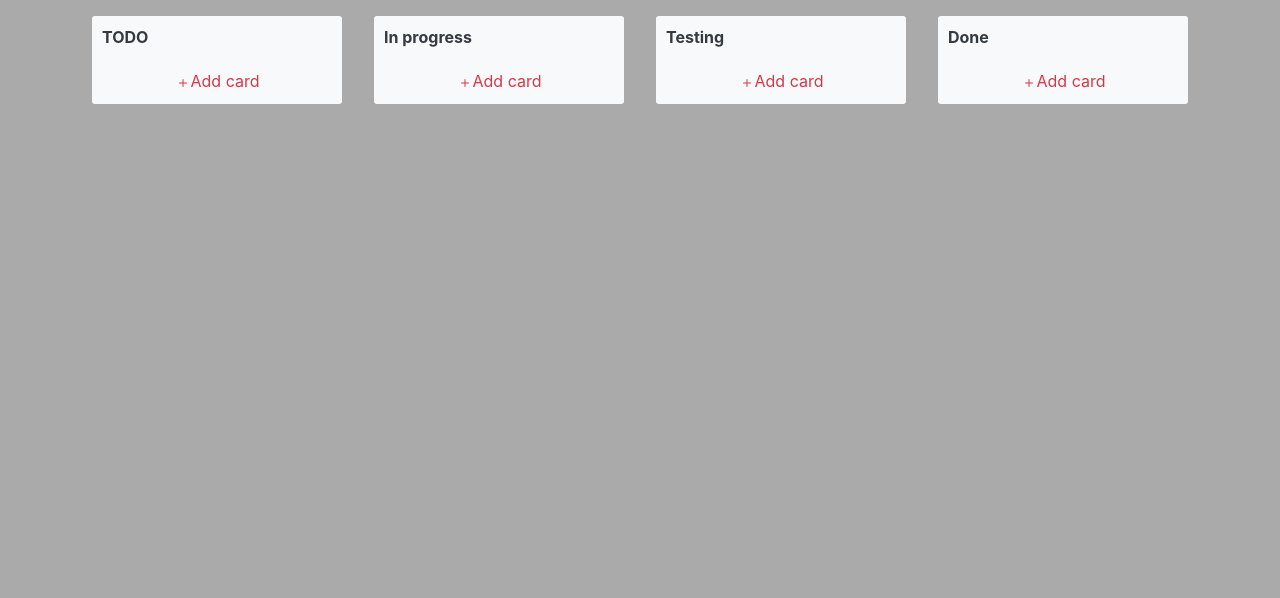
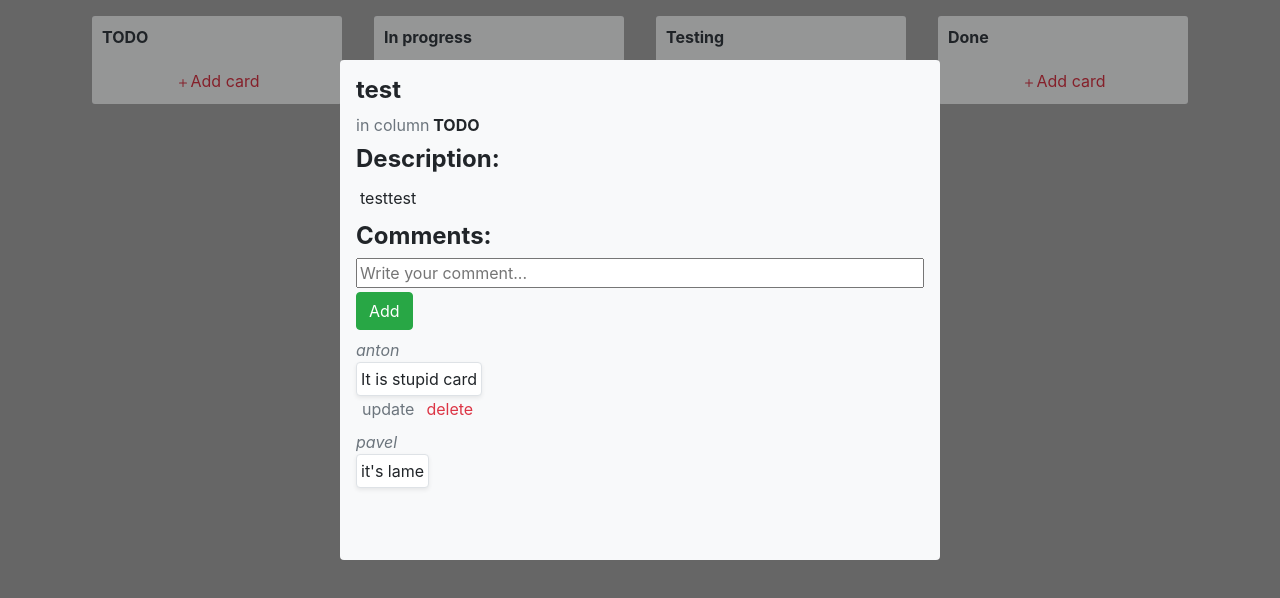
Before and after one commit to anton-tutolmin/test_kanban, a React app: page / in a window 1280 px wide. Shown: the top 598 px of the page. Built offline with nearby package versions, Linux system fonts and the light colour scheme.

Commit message:
added popup

```diff
--- a/src/app/App.scss
+++ b/src/app/App.scss
@@ -1,10 +1,5 @@
 body {
   background: #aaa;
-}
-
-.test {
-  color: green;
-  font-size: 10rem;
 }
 
 .mx1 {
--- a/src/app/App.tsx
+++ b/src/app/App.tsx
@@ -1,14 +1,26 @@
 import React from "react";
 import "./App.scss";
 import { Column } from "../components/column/Column";
+import { Popup } from "../components/popup/Popup";
+
+const card = {
+  title: "test",
+  column: "TODO",
+  author: "anton",
+  description: "test",
+  comments: [],
+};
 
 export const App: React.FC = () => {
   return (
+    <>
       <div className="container desk">
         <Column title="TODO" />
         <Column title="In progress" />
         <Column title="Testing" />
         <Column title="Done" />
       </div>
+      <Popup card={card} />
+    </>
   );
 };
--- a/src/components/column/Column.tsx
+++ b/src/components/column/Column.tsx
@@ -2,14 +2,6 @@ import React, { useState, useRef, useEffect } from "react";
 import { PlusIcon } from "../icons/PlusIcon";
 import { Card } from "../card/Card";
 import "./Column.scss";
-
-const card = {
-  title: "test",
-  description: "test",
-  author: "test",
-  column: "TODO",
-  comments: [],
-};
 
 interface ColumnProps {
   title: string;
@@ -53,6 +45,10 @@ export const Column: React.FC<ColumnProps> = (props) => {
     setCards([...cards, newCard]);
   }
 
+  function closeCreatingViewHandler() {
+    setIsCreating(false);
+  }
+
   return (
     <>
       <div className="cards_column bg-light mx1 px1">
@@ -69,9 +65,7 @@ export const Column: React.FC<ColumnProps> = (props) => {
         ))}
         {isCreating ? (
           <CreatingView
-            onClose={() => {
-              setIsCreating(false);
-            }}
+            onClose={closeCreatingViewHandler}
             onAddCard={addCardHandler}
           />
         ) : (
--- /dev/null
+++ b/src/components/comment/Comment.scss
@@ -0,0 +1,16 @@
+.comment__control {
+  button {
+    background: none;
+    border: none;
+    &:hover {
+      text-decoration: underline;
+    }
+    &:focus {
+      outline: none;
+    }
+  }
+}
+
+.comment__text {
+  display: inline-block;
+}
--- /dev/null
+++ b/src/components/comment/Comment.tsx
@@ -0,0 +1,31 @@
+import React from "react";
+import { IComment } from "../../ifaces/IComment";
+import "./Comment.scss";
+
+interface CommentProps {
+  comment: IComment;
+}
+
+export const Comment: React.FC<CommentProps> = (props) => {
+  const author = "anton";
+  return (
+    <div className="comment my-md-2">
+      <div className="comment__title text-secondary">
+        <i>{props.comment.author}</i>
+      </div>
+      <div className="comment__text p-md-1 bg-white shadow-sm rounded border">
+        {props.comment.text}
+      </div>
+      {author === props.comment.author ? (
+        <div className="comment__control">
+          <button type="button" className="text-secondary">
+            update
+          </button>
+          <button type="button" className="text-danger">
+            delete
+          </button>
+        </div>
+      ) : null}
+    </div>
+  );
+};
--- /dev/null
+++ b/src/components/popup/Popup.scss
@@ -0,0 +1,32 @@
+.popup__backlog {
+  z-index: 10;
+  position: absolute;
+  top: 0;
+  left: 0;
+  width: 100%;
+  height: 100%;
+  background: rgba(0, 0, 0, 0.4);
+}
+
+.popup {
+  position: relative;
+  width: 600px;
+  height: 500px;
+  padding: 1rem;
+  margin: 0 auto;
+}
+
+.test {
+  z-index: 11;
+  position: absolute;
+  top: 60px;
+  width: 100%;
+}
+
+.description__text {
+  background-color: rgba(0, 0, 0, 0);
+  &:hover {
+    cursor: pointer;
+    background-color: rgba(0, 0, 0, 0.1);
+  }
+}
--- /dev/null
+++ b/src/components/popup/Popup.tsx
@@ -0,0 +1,38 @@
+import React from "react";
+import { ICard } from "../../ifaces/ICard";
+import { PopupDescription } from "./PopupDescription";
+import { PopupComments } from "./PopupComments";
+import "./Popup.scss";
+
+interface PopupProps {
+  card: ICard;
+}
+
+export const Popup: React.FC<PopupProps> = (props) => {
+  return (
+    <>
+      <div className="test">
+        <div className="popup bg-light rounded">
+          <div className="popup__titile h4">
+            <strong>{props.card.title}</strong>
+          </div>
+          <div className="title__column-name">
+            <span className="text-secondary">in column</span>
+            <strong>{` ${props.card.column}`}</strong>
+          </div>
+          <PopupDescription description="testtest" />
+          <PopupComments
+            comments={[
+              { author: "anton", text: "It is stupid card" },
+              {
+                author: "pavel",
+                text: "it's lame",
+              },
+            ]}
+          />
+        </div>
+      </div>
+      <div className="popup__backlog" />
+    </>
+  );
+};
--- /dev/null
+++ b/src/components/popup/PopupComments.tsx
@@ -0,0 +1,40 @@
+import React, { useState } from "react";
+import { Comment } from "../comment/Comment";
+import { IComment } from "../../ifaces/IComment";
+
+interface CommentsProps {
+  comments: IComment[];
+}
+
+export const PopupComments: React.FC<CommentsProps> = (props) => {
+  const [comment, setComment] = useState<string>("");
+
+  function changeHandler(e: React.ChangeEvent<HTMLInputElement>): void {
+    setComment(e.target.value);
+  }
+
+  return (
+    <div className="comments mt-md-2">
+      <div className="h4">
+        <strong>Comments:</strong>
+      </div>
+      <div className="comments__form">
+        <input
+          type="text"
+          className="w-100"
+          placeholder="Write your comment..."
+          value={comment}
+          onChange={changeHandler}
+        />
+        <button type="button" className="btn btn-success mt-md-1">
+          Add
+        </button>
+      </div>
+      <div className="comments__list">
+        {props.comments.map((c) => (
+          <Comment comment={c} />
+        ))}
+      </div>
+    </div>
+  );
+};
--- /dev/null
+++ b/src/components/popup/PopupDescription.tsx
@@ -0,0 +1,118 @@
+import React, { useState } from "react";
+
+interface DescriptionProps {
+  description: string;
+}
+
+export const PopupDescription: React.FC<DescriptionProps> = (props) => {
+  return (
+    <div className="description mt-md-2">
+      <div className="description__title h4">
+        <strong>Description:</strong>
+      </div>
+      {props.description.length === 0 ? (
+        <NoDescriptionView
+          onSaveDescription={() => {
+            return;
+          }}
+        />
+      ) : (
+        <HasDescriptionView
+          description={props.description}
+          onSaveDescription={() => {
+            return;
+          }}
+        />
+      )}
+    </div>
+  );
+};
+
+interface NoDescriptionViewProps {
+  onSaveDescription(description: string): void;
+}
+
+const NoDescriptionView: React.FC<NoDescriptionViewProps> = (props) => {
+  const [description, setDescription] = useState<string>("");
+
+  function changeHandler(e: React.ChangeEvent<HTMLTextAreaElement>): void {
+    setDescription(e.target.value);
+  }
+
+  function saveHandler(e: React.MouseEvent<HTMLButtonElement>): void {
+    // TODO
+  }
+
+  return (
+    <>
+      <textarea
+        className="w-100"
+        value={description}
+        placeholder="Add description to card..."
+        onChange={changeHandler}
+      />
+      <button type="button" className="btn btn-success" onClick={saveHandler}>
+        Save
+      </button>
+    </>
+  );
+};
+
+interface HasDescriptionViewProps {
+  description: string;
+  onSaveDescription(description: string): void;
+}
+
+const HasDescriptionView: React.FC<HasDescriptionViewProps> = (props) => {
+  const [isUpdating, setIsUpdating] = useState<boolean>(false);
+  const [description, setDescription] = useState(props.description);
+
+  function changeHandler(e: React.ChangeEvent<HTMLTextAreaElement>): void {
+    setDescription(e.target.value);
+  }
+
+  function saveHandler(e: React.MouseEvent<HTMLButtonElement>): void {
+    // TODO
+    setIsUpdating(false);
+  }
+
+  function cancelHandler(e: React.MouseEvent<HTMLButtonElement>): void {
+    setIsUpdating(false);
+    setDescription(props.description);
+  }
+
+  return (
+    <>
+      {isUpdating ? (
+        <>
+          <textarea
+            className="w-100"
+            value={description}
+            onChange={changeHandler}
+          />
+          <button
+            type="button"
+            className="btn btn-success mr-md-1"
+            onClick={saveHandler}
+          >
+            Save
+          </button>
+          <button
+            type="button"
+            className="btn btn-danger mr-md-1"
+            onClick={cancelHandler}
+          >
+            Cancel
+          </button>
+        </>
+      ) : (
+        <div
+          className="description__text p-md-1 rounded"
+          onClick={() => setIsUpdating(true)}
+        >
+          {description}
+        </div>
+      )}
+    </>
+  );
+};
```
Lines whose indentation alone changed are shown as unchanged.
